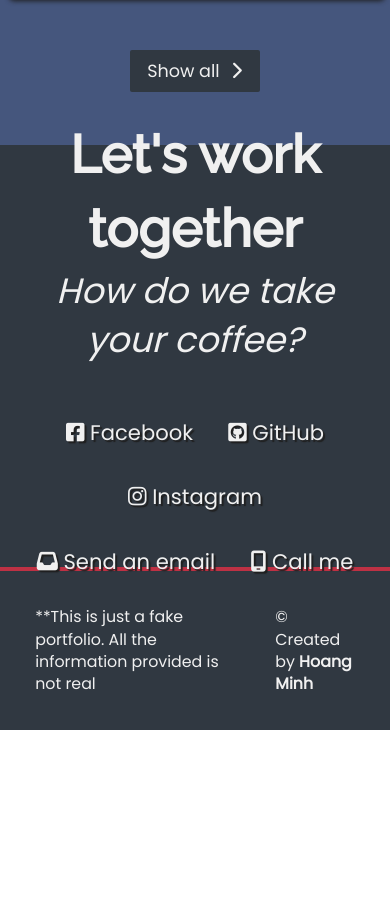
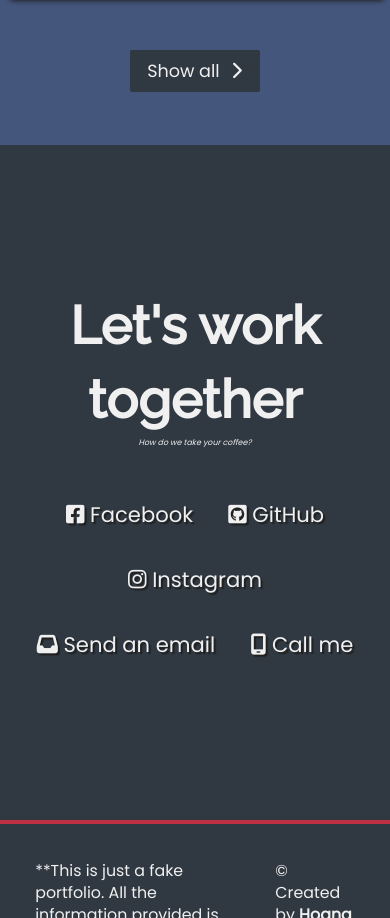
Before and after one commit to justapea25/justapea25.github.io, a plain HTML site: page Personal_Portfolio/index.html in a window 390 px wide. Shown: the part 4084-5002 px from the top of the page. Before the commit the page ends 4814 px from the top, so only its background shows below. Drawn offline with Linux system fonts and the light colour scheme.

Commit message:
Update style.css

```diff
--- a/Personal_Portfolio/style.css
+++ b/Personal_Portfolio/style.css
@@ -217,7 +217,7 @@ font-size: 4rem;
     flex-direction: column; /* Items go vertically */
     background: var(--main-gray);
     width: 100%;
-    height: 50vh;
+    height: 80vh;
     padding: 0 2rem;
     justify-content: center; /* Align Items horizontally */
     align-items: center; /* Align Items vertically */
@@ -228,7 +228,10 @@ font-size: 4rem;
 }
 @media (max-width: 28.75em) {
   .contact-section-header {
-    font-size: 4rem;
+    font-size: 50%;
+  }
+  .contact-links {
+    font-size: 80%
   }
 }
 .contact-section-header > p {
```
